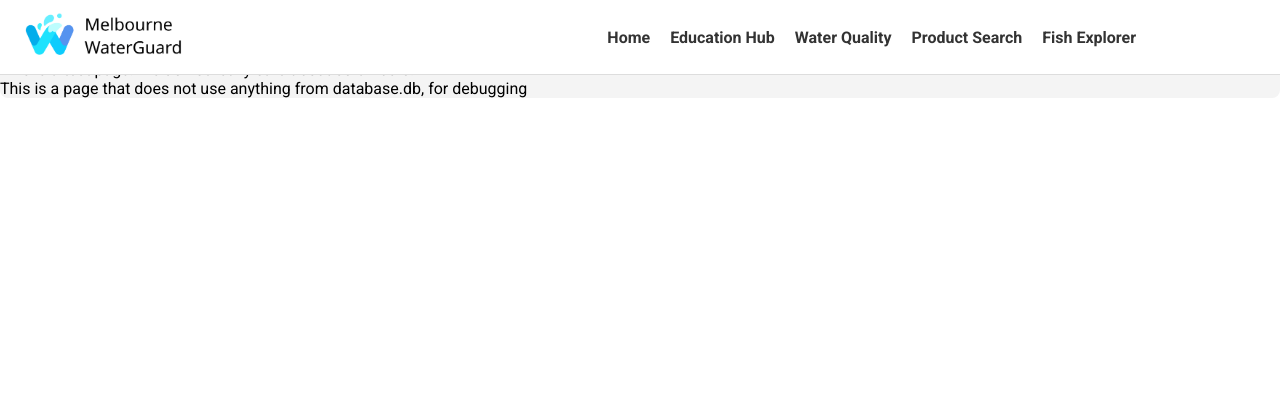
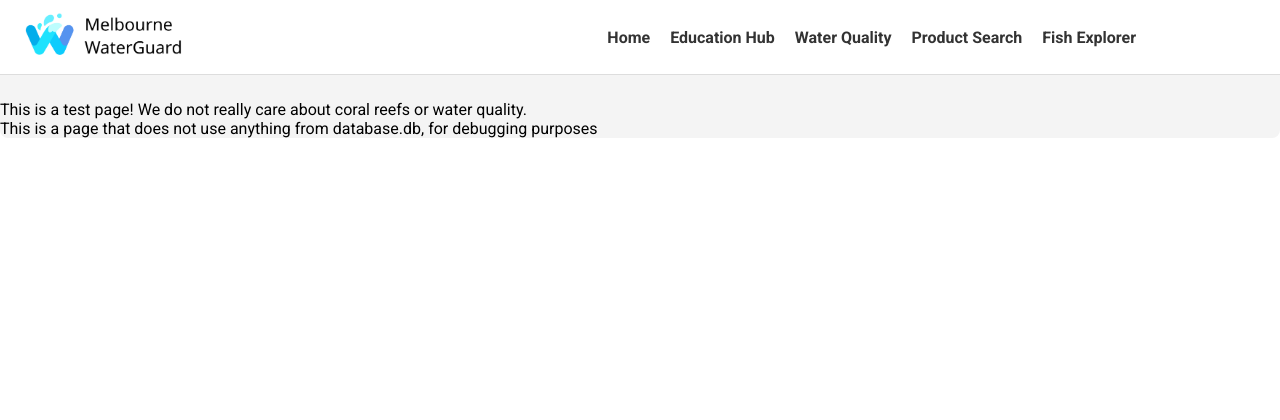
Before and after one commit to HappyGuyTeitoku/FIT5120_Coral-Guardian, a Flask app: page /placeholder in a window 1280 px wide. Shown: the top 420 px of the page. Run offline with Flask 3, Linux system fonts and the light colour scheme; the visitor is signed in with stand-in values (Sample User, id 1).

Commit message:
Update testpage-copy.html
Fixed formatting for testpage-copy (used as placeholder page from now on)

```diff
--- a/templates/testpage-copy.html
+++ b/templates/testpage-copy.html
@@ -1,9 +1,11 @@
-<!-- templates/testpage.html -->
+<!-- templates/testpage-copy.html -->
 {% extends "base.html" %}
 
 {% block title %}Test Page - Melbourne WaterGuard{% endblock %}
 
 {% block content %}
-    <p>This is a test page! We do not really care about coral reefs.</p>
-    <p>This is a page that does not use anything from database.db, for debugging</p>
+    <div class="spacer"></div>
+
+    <p>This is a test page! We do not really care about coral reefs or water quality.</p>
+    <p>This is a page that does not use anything from database.db, for debugging purposes</p>
 {% endblock %}
```
